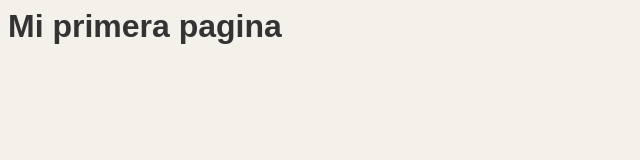
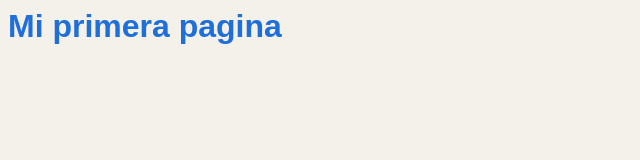
Before and after one commit to RodrigoRDG1/Taller_Github, a plain HTML site: page index.html in a window 1280 px wide. Shown: the whole page, without its empty margins (0-640 px from the left). Drawn offline with Linux system fonts and the light colour scheme.

Commit message:
Cambia el color del título

```diff
--- a/style.css
+++ b/style.css
@@ -3,5 +3,5 @@ font-family: sans-serif;
 background: #f4f1ea;
 }
 h1 {
-    color: #333333;
+    color: #1e6fd9;
 }
```
